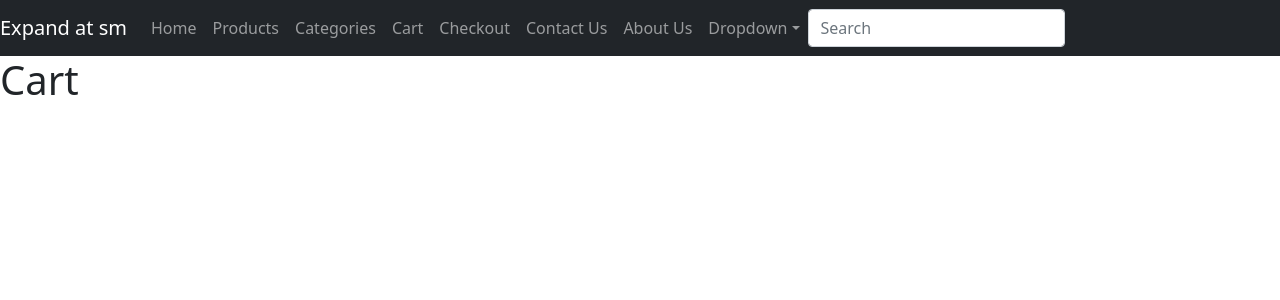
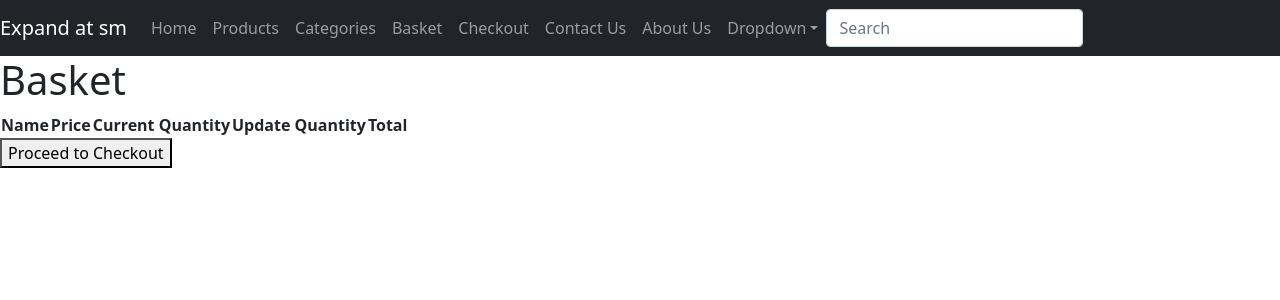
Before and after one commit to Tom-Freed/qa-gh, a Flask app: page /basket in a window 1280 px wide. Shown: the top 300 px of the page. Run offline with Flask 3, Linux system fonts and the light colour scheme; data that the repository does not hold is empty.

Commit message:
basket page

```diff
--- a/Project1/app.py
+++ b/Project1/app.py
@@ -1,4 +1,4 @@
-from flask import Flask, render_template, request
+from flask import Flask, render_template, request, redirect, url_for
 from flask_sqlalchemy import SQLAlchemy
 from flask_wtf import FlaskForm
 from wtforms import SelectField, SubmitField, IntegerField
@@ -22,14 +22,13 @@ class Stock(db.Model):
     id = db.Column(db.Integer, primary_key=True)
     name = db.Column(db.String(30), nullable=False)
     price = db.Column(db.Float, nullable=False)
-    stock = db.Column(db.Integer, nullable=False)
+    quantity = db.Column(db.Integer, nullable=False)
     summary = db.Column(db.String, nullable=False)
-    basket = db.relationship('Basket', backref='basketbr')
+    basket = db.relationship('Basket', backref='stockbr')
 
 class Basket(db.Model):
     id = db.Column(db.Integer, primary_key=True)
     stock_id = db.Column(db.Integer, db.ForeignKey('stock.id'),nullable=False)
-    price = db.Column(db.Float, nullable=False)
     quantity = db.Column(db.Integer, nullable=False)
     total = db.Column(db.Float, nullable=False)
 
@@ -37,6 +36,11 @@ class QuantityForm(FlaskForm):
     stock_id = IntegerField('Stock ID')
     quantity = SelectField("Quantity", choices=[(1),(2),(3),(4),(5)])
     submit = SubmitField("Add to basket")
+
+class BasketForm(FlaskForm):
+    item_id = IntegerField('Item ID')
+    quantity = SelectField("Quantity", choices=[(1),(2),(3),(4),(5)])
+    update = SubmitField("Update")
 
 
 @app.route('/')
@@ -54,20 +58,21 @@ def products():
             stock_id = form.stock_id.data
             form.quantity.data = 1
             add_to_basket(stock_id, quantity)
+            return render_template('products.html', stock=stock, form=form)
 
     return render_template('products.html', stock=stock, form=form)
 
-def add_to_basket(plant_id, qty):
+def add_to_basket(stock_id, qty):
     with app.app_context():
-        stock = db.session.get(Stock, plant_id)
+        stock = db.session.get(Stock, stock_id)
         if stock:
             basket_item = Basket(
-                stock_id = plant_id,
-                price = stock.price,
+                stock_id = stock_id,
                 quantity = qty,
                 total = (stock.price * int(qty))
         )
         db.session.add(basket_item)
+        stock.quantity -= int(qty)
         db.session.commit()
 
 
@@ -75,10 +80,23 @@ def add_to_basket(plant_id, qty):
 def categories():
     return render_template('categories.html')
 
-@app.route('/basket')
+@app.route('/basket', methods=["GET", "POST"])
 def basket():
     basket = Basket.query.all()
-    return render_template('basket.html', basket=basket)
+    form = BasketForm()
+
+    if request.method == "POST":
+        if form.validate_on_submit():
+            update_quantity = form.quantity.data
+            item_id = form.item_id.data
+            with app.app_context():
+                update_item = db.session.get(Basket, item_id)
+                if update_item:
+                    update_item.quantity = update_quantity
+                    update_item.total = int(update_quantity) * update_item.stockbr.price
+                db.session.commit()
+
+    return render_template('basket.html', basket=basket, form=form)
 
 @app.route('/checkout')
 def checkout():
--- a/Project1/templates/basket.html
+++ b/Project1/templates/basket.html
@@ -3,10 +3,36 @@
 <head>
     <meta charset="UTF-8">
     <meta name="viewport" content="width=device-width, initial-scale=1.0">
-    <title>Cart</title>
+    <title>Basket</title>
 </head>
 <body>
     {% include 'navbar.html' %}
-   <h1>Cart</h1>
+   <h1>Basket</h1>
+   <table>
+        <thead>
+            <tr><th>Name</th><th>Price</th><th>Current Quantity</th><th>Update Quantity</th><th>Total</th></tr>
+        </thead>
+        <tbody>
+            {% for item in basket %}
+                <tr>
+                    <td>{{ item.stockbr.name }}</td>
+                    <td>{{ "£" }}{{ item.stockbr.price }}</td>
+                    <td>{{ item.quantity }}</td>
+                    <td>
+                        <form method="post" action="{{ url_for('basket') }}">
+                        {{ form.hidden_tag() }}
+                        <input type="hidden" name="item_id" value="{{ item.id }}">
+                        {{ form.quantity }}
+                        {{ form.update() }}
+                        </form>
+                    </td>
+                    <td>{{ "£" }} {{ item.total }}</td>
+                </tr>
+            {% endfor %}
+        </tbody>
+   </table>
+   <form method="get" action="{{ url_for('checkout') }}">
+        <button type="submit">Proceed to Checkout</button>
+    </form>
 </body>
 </html>
--- a/Project1/templates/navbar.html
+++ b/Project1/templates/navbar.html
@@ -26,7 +26,7 @@
           <a class="nav-link" href="/categories">Categories</a>
         </li>
         <li class="nav-item">
-          <a class="nav-link" href="/cart">Cart</a>
+          <a class="nav-link" href="/basket">Basket</a>
         </li>
         <li class="nav-item">
           <a class="nav-link" href="/checkout">Checkout</a>
--- a/Project1/templates/products.html
+++ b/Project1/templates/products.html
@@ -19,7 +19,7 @@
                         <summary>More info</summary>
                         <p>{{ plant.summary }}</p>
                     </details>
-                    <p>Remaining: {{ plant.stock }}</p>
+                    <p>Remaining: {{ plant.quantity }}</p>
                     <div class="row align-items-center">
                         <form method="post" action="">
                             {{ form.hidden_tag() }}
```
Also changed, not shown: Project1/create.py (+6 -6 lines).
